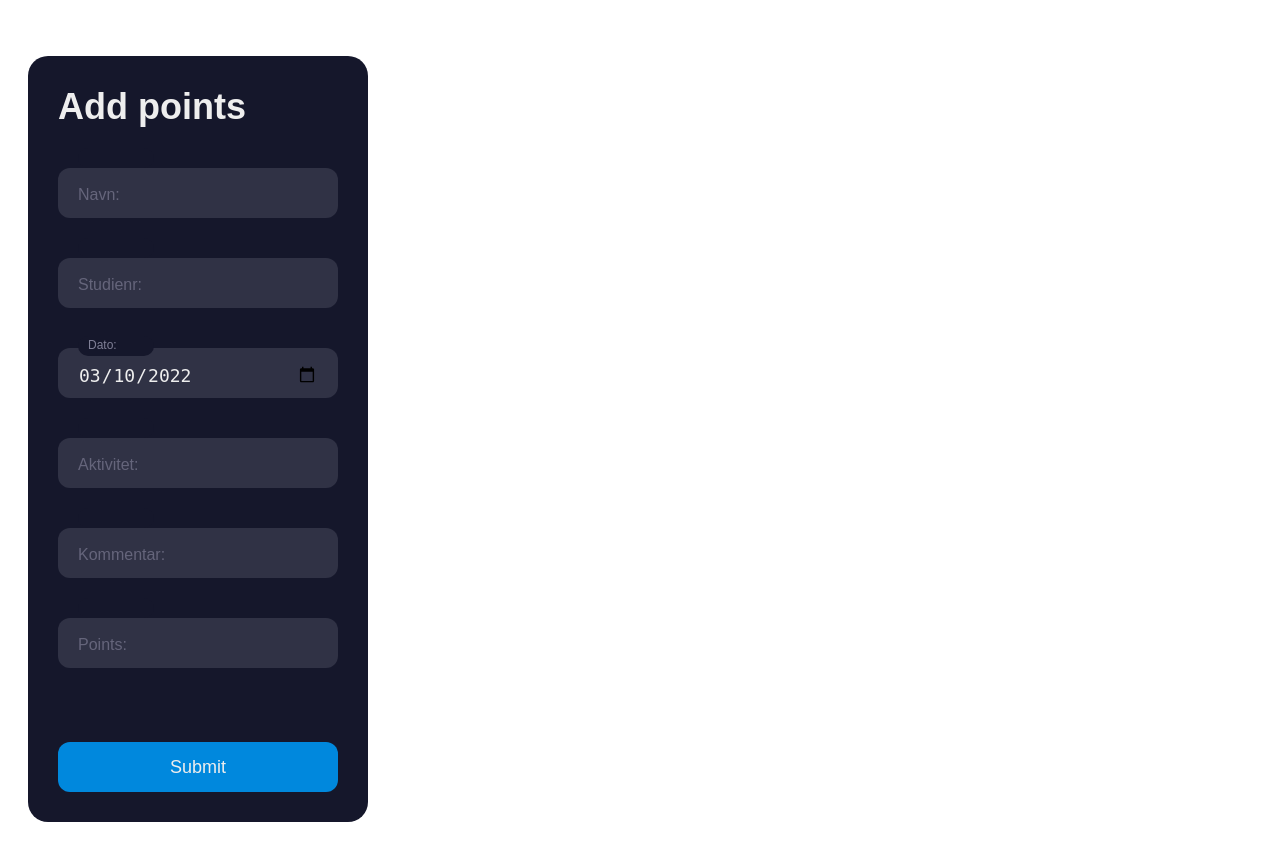
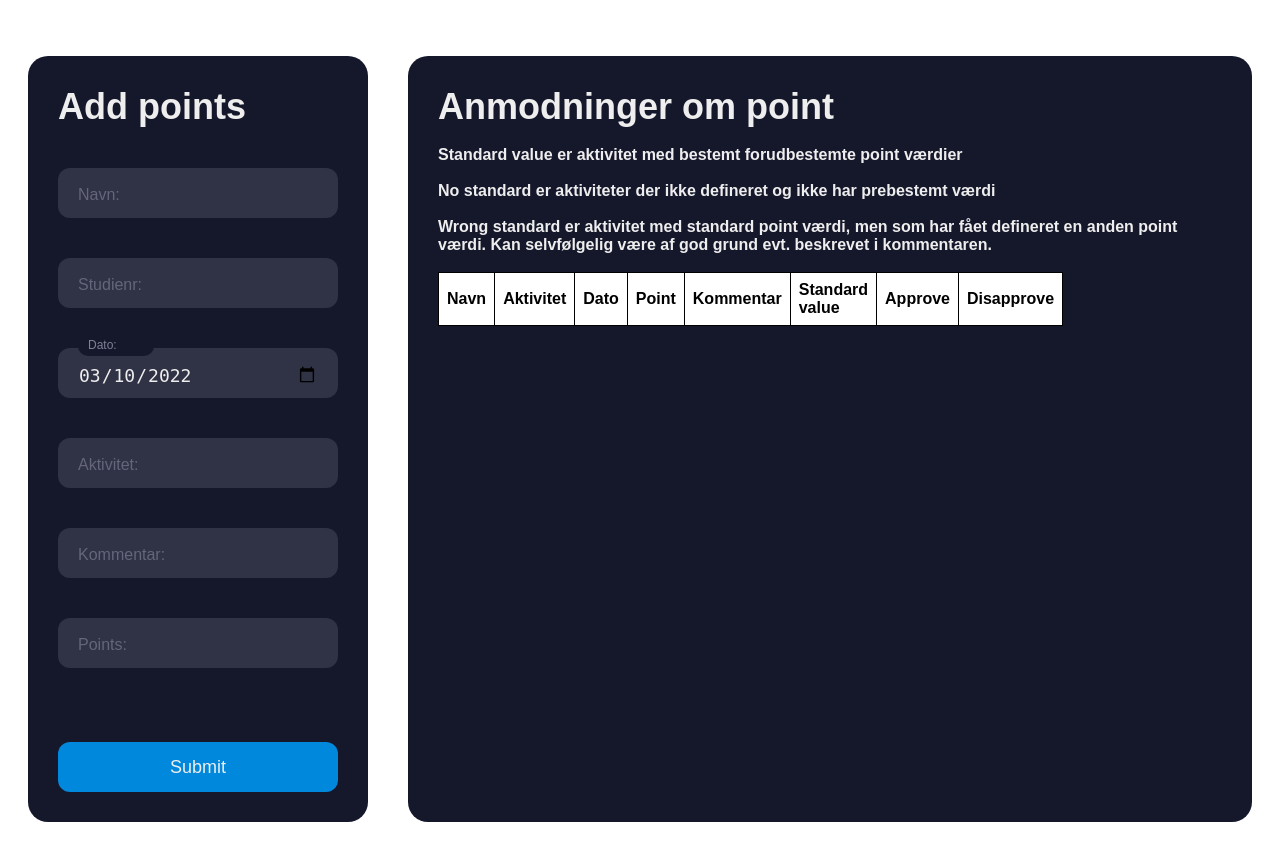
Before and after one commit to luca2618/SMPOINT, a PHP site: page /addpoint in a window 1280 px wide. Shown: the part 54-896 px from the top of the page. Run offline with PHP 8.4, Linux system fonts and the light colour scheme; a user stored in the database is signed in; data comes from the database, SQL or seed files in the repository; tables that the repository leaves empty hold one stand-in row (values such as "Sample post"); lists and menus that the app fills with data are empty; some libraries are stand-ins or nearby versions.

Commit message:
Approvement system, for anmodede point

```diff
--- a/Search.php
+++ b/Search.php
@@ -26,7 +26,7 @@ $konstituerede = fetch_konstituerede();
 <div class="row">
 
 <div style="" class="column">
-  <form action="" method="get" class="form">
+<form action="" method="get" class="form">
   <text class="title">Search</text><br>
   <text class="subtitle">Søg på studie nr. eller navn for at hente aktiviter og information</text>
 
--- a/addpoint.php
+++ b/addpoint.php
@@ -53,7 +53,8 @@ while ($row = mysqli_fetch_assoc($result)) {
             </script>
 
 
-
+<div class="row">
+<div style="" class="column">
 <form action="" method="post" class="form">
 <text class="title">Add points</text>
 
@@ -130,9 +131,92 @@ while ($row = mysqli_fetch_assoc($result)) {
 
   <input type="submit" value="Submit" name="submit" class="submit">
 </form>
+</div>
 
 <?php
 if (isset($_SESSION['role']) && $_SESSION['role']>1){
+?>
+<div class="bluebox">
+<div style="" class="column">
+<text class="title"> Anmodninger om point </text><br><br>
+<text class="subtitle">Standard value er aktivitet med bestemt forudbestemte point værdier</text><br><br>
+<text class="subtitle">No standard er aktiviteter der ikke defineret og ikke har prebestemt værdi</text><br><br>
+<text class="subtitle">Wrong standard er aktivitet med standard point værdi,
+ men som har fået defineret en anden point værdi. Kan selvfølgelig være af god grund
+ evt. beskrevet i kommentaren.</text>
+ <br><br>
+<?php
+  if (isset($_POST['submit']) && ($_POST['submit'] == "Approve")){
+    $studienr = $_POST['studienr'];
+    $medlem = new bruger($studienr);
+    $medlem->approvepoint($_POST['pointid']);
+  }
+  if (isset($_POST['submit']) && ($_POST['submit'] == "Disapprove")){
+    $studienr = $_POST['studienr'];
+    $medlem = new bruger($studienr);
+    $medlem->deletepoint($_POST['pointid']);
+  }
+
+
+  include("./config/db_connect.php"); // Forbinder til databasen.
+  $sqli = "SELECT * FROM `aktiviteter` WHERE `approved`='0' ORDER BY `id` ASC";
+  $result = mysqli_query($db, $sqli);
+    if ($result != False){
+            //reset data pointer of mysql result object
+            // output data of each row
+            echo("<table>
+            <tr>
+            <th>Navn</th>
+            <th>Aktivitet</th>
+            <th>Dato</th>
+            <th>Point</th>
+            <th>Kommentar</th>
+            <th>Standard value</th>
+            <th>Approve</th>
+            <th>Disapprove</th>
+            </tr>");
+            while($row = $result->fetch_assoc()) {
+                $medlem = new bruger($row["studienr"]);
+                $navn = $medlem->navn;
+                $aktivitetstyper = fetch_aktivitetstype();
+                $stardard_value = "No standard";
+                foreach ($aktivitetstyper as $aktivitetstype){
+                  if ($aktivitetstype[1] == $row["aktivitet"]){
+                    $stardard_value = "Wrong Standard";
+                    if ($aktivitetstype[2]==$row["point"]){
+                      $stardard_value = "Standard";
+                    }
+                  }
+                }
+
+
+                echo("<tr>
+                <th>" . $navn. "</th>
+                <th>" . $row["aktivitet"]. "</th>
+                <th>" . $row["dato"]. "</th>
+                <th>" . $row["point"]. "</th>
+                <th>" . $row["kommentar"]. "</th>
+                <th>" . $stardard_value. "</th>
+                <th>
+                  <form action=\"\" method=\"post\">
+                  <input type=\"hidden\" id=\"pointid\" name=\"pointid\" value=\"".$row['id']."\">
+                  <input type=\"hidden\" id=\"studienr\" name=\"studienr\" value=\"".$row['studienr']."\">
+                  <input type=\"submit\" value=\"Approve\" name=\"submit\" class=\"submit\">
+                  </form>
+                </th>
+                <th>
+                  <form action=\"\" method=\"post\">
+                  <input type=\"hidden\" id=\"pointid\" name=\"pointid\" value=\"".$row['id']."\">
+                  <input type=\"hidden\" id=\"studienr\" name=\"studienr\" value=\"".$row['studienr']."\">
+                  <input type=\"submit\" value=\"Disapprove\" name=\"submit\" class=\"submit\">
+                  </form>
+                </th>
+
+                </tr>");
+            }
+        echo("</table>");
+        }
+        echo("</div></div>");
 }
 ?>
 
@@ -159,7 +243,7 @@ if(isset($_POST['g-recaptcha-response'])){
 // is used of studie nr is not set card_id - used to identify student/studentnr
 include("./config/db_connect.php");
 // the && only runs first check if its false therefore no problem with $_SESSION['role'] as its only reffered to if $_SESSION['role'] exists.
-if (isset($_POST['submit']) && ($CAPTCHA_succes || (isset($_SESSION['role']) && $_SESSION['role']>1))){
+if (isset($_POST['submit']) && ($_POST['submit'] == "Submit")  && ($CAPTCHA_succes || (isset($_SESSION['role']) && $_SESSION['role']>1))){
     if (isset($_POST['studienr'])){
         $studienr = $_POST['studienr'];
     }elseif(isset($_POST['card_id'])){
--- a/style/Stylesheet.css
+++ b/style/Stylesheet.css
@@ -195,5 +195,5 @@ body {
   border-radius: 20px;
   box-sizing: border-box;
   padding: 30px;
-  margin: 10px;
+  margin: 20px;
 }
--- a/user_class.php
+++ b/user_class.php
@@ -51,10 +51,6 @@ class bruger {
     function deletepoint($pointid){
         // Forbinder til databasen.
         include("./config/db_connect.php");
-        //check if studienr exists
-        if (!$this->studienr_exists()){
-            return false;
-        }
         //checkf først om id'et af aktiviteten findes
         $idsql = "SELECT * FROM `aktiviteter` WHERE (`id` = $pointid and `studienr` = '$this->studienr') LIMIT 1";
         $result = mysqli_query($db, $idsql);
@@ -70,6 +66,15 @@ class bruger {
         //on succes update points and return true
         $this->update_points();
         return true;
+    }
+
+    function approvepoint($pointid){
+        // Forbinder til databasen.
+        include("./config/db_connect.php");
+        //checkf først om id'et af aktiviteten findes
+        $idsql = "UPDATE `aktiviteter` SET `approved` = '1' WHERE `id` = '$pointid';";
+        $result = mysqli_query($db, $idsql);
+        return $result;
     }
 
     //Checker om brugeren har fremmødt
@@ -208,7 +213,6 @@ function fetch_aktivitetstype($print=false){
     $sqli = "SELECT * FROM `aktivitet_typer` ORDER BY `type_id` ASC";
     $result = mysqli_query($db, $sqli);
     $data= mysqli_fetch_all($result);
-    console_log($data);
     if (($result != False) and ($print==true)){
         $ranknr = 0;
         mysqli_data_seek($result, 0);
```
